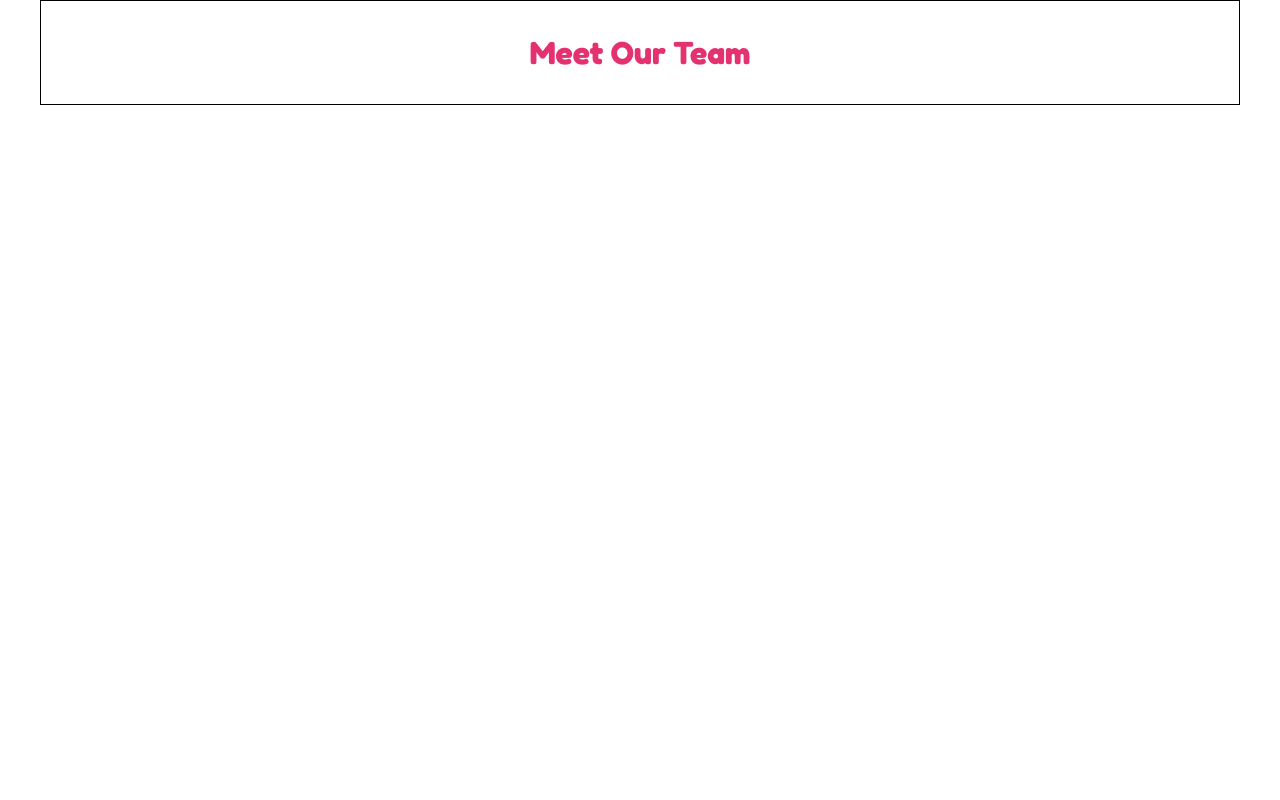
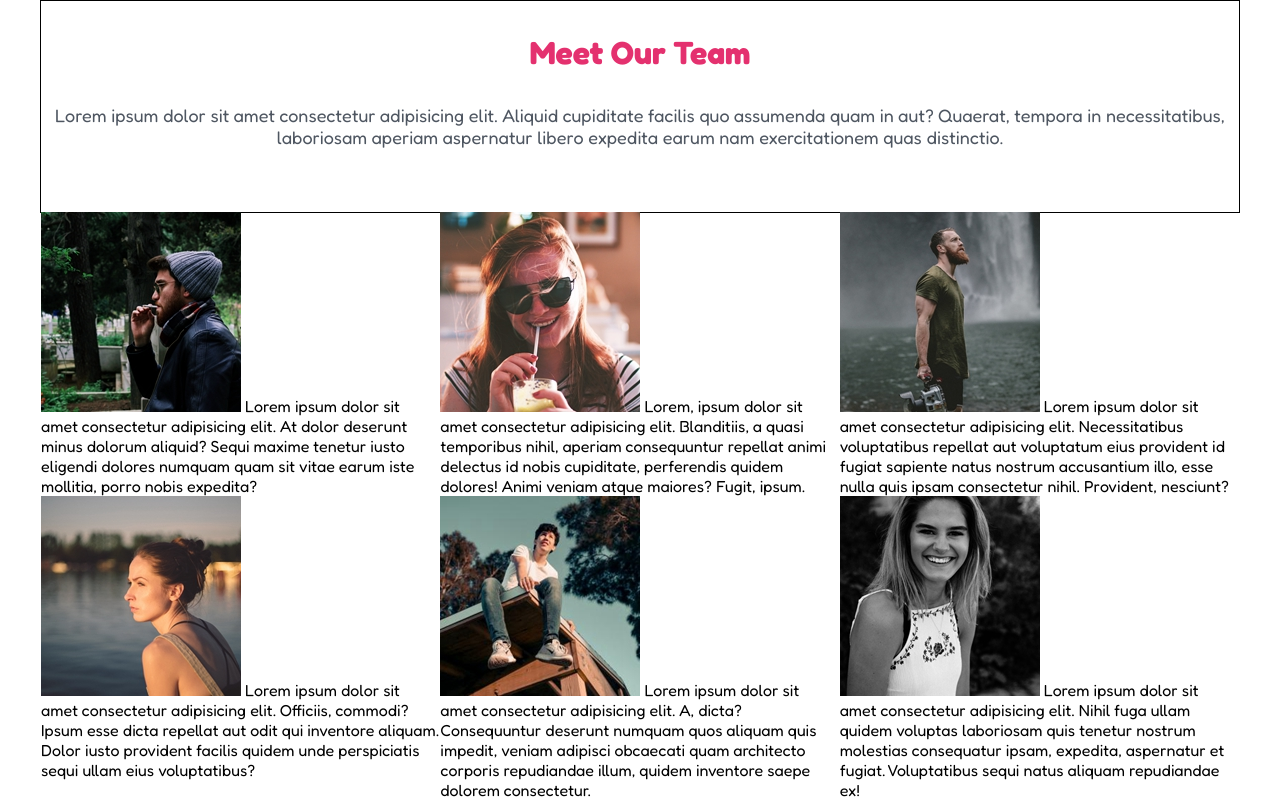
Before and after one commit to torone89/html-css-float-cards, a plain HTML site: page index.html in a window 1280 px wide. Drawn offline with Linux system fonts and the light colour scheme.

Commit message:
Adding table float

```diff
--- a/css/style.css
+++ b/css/style.css
@@ -1,5 +1,6 @@
 /* # COLOR PALETTE
 rosa : #e4316f
+grey: c
 */
 
 
@@ -26,9 +27,28 @@ body {
     border: 1px solid black;
 }
 
+p {
+    text-align: center;
+    font-size: large;
+    color: #4e5661;
+    margin-bottom: 4rem;
+}
+
 /* Header */
 h1 {
     color: #e4316f;
     text-align: center;
     padding: 2rem;
 }
+
+.column {
+    width: calc(100% / 3);
+    float: left;
+
+}
+
+.clearfix::after {
+    content: '';
+    display: table;
+    clear: both;
+}
--- a/index.html
+++ b/index.html
@@ -32,31 +32,62 @@
         <main>
             <!-- Divido in 2 sezioni  -->
             <section id="paragraph">
+                <p>
+                    Lorem ipsum dolor sit amet consectetur adipisicing elit. Aliquid cupiditate facilis quo assumenda
+                    quam in aut? Quaerat, tempora in necessitatibus, laboriosam aperiam aspernatur libero expedita earum
+                    nam exercitationem quas distinctio.
+                </p>
 
             </section>
 
-            <section id="table">
+            <section id="clearfix">
 
 
-                <div class="photo-prima">
+                <div class="column">
+                    <img src="img/male1.png" alt="male-first">
+                    Lorem ipsum dolor sit amet consectetur adipisicing elit. At dolor deserunt minus dolorum aliquid?
+                    Sequi maxime tenetur iusto eligendi dolores numquam quam sit vitae earum iste mollitia, porro nobis
+                    expedita?
                 </div>
 
-                <div class="photo-seconda">
+                <div class="column">
+                    <img src="img/female1.png" alt="female-first">
 
+                    Lorem, ipsum dolor sit amet consectetur adipisicing elit. Blanditiis, a quasi temporibus nihil,
+                    aperiam consequuntur repellat animi delectus id nobis cupiditate, perferendis quidem dolores!
+                    Animi veniam atque maiores? Fugit, ipsum.
                 </div>
 
-                <div class="photo-terza">
+                <div class="column">
+                    <img src="img/male2.png" alt="male-second">
+                    Lorem ipsum dolor sit amet consectetur adipisicing elit. Necessitatibus voluptatibus repellat
+                    aut voluptatum eius provident id fugiat sapiente natus nostrum accusantium illo, esse nulla quis
+                    ipsam consectetur nihil. Provident, nesciunt?
+                </div>
 
+
+
+                <div class="column">
+                    <img src="img/female2.png" alt="female-second">
+                    Lorem ipsum dolor sit amet consectetur adipisicing elit. Officiis, commodi? Ipsum esse dicta
+                    repellat aut odit qui inventore aliquam. Dolor iusto provident facilis quidem unde perspiciatis
+                    sequi ullam eius voluptatibus?
                 </div>
-                <div class="photo-quarta">
 
+                <div class="column">
+                    <img src="img/male3.png" alt="male-third">
+                    Lorem ipsum dolor sit amet consectetur adipisicing elit. A, dicta? Consequuntur deserunt numquam
+                    quos aliquam quis impedit, veniam adipisci obcaecati quam architecto corporis repudiandae illum,
+                    quidem inventore saepe dolorem consectetur.
                 </div>
-                <div class="photo-quinta">
 
-                </div>
-                <div class="photo-sesta">
+                <div class="column">
+                    <img src="img/female3.png" alt="female3">
+                    Lorem ipsum dolor sit amet consectetur adipisicing elit. Nihil fuga ullam quidem voluptas laboriosam
+                    quis tenetur nostrum molestias consequatur ipsam, expedita, aspernatur et fugiat. Voluptatibus sequi
+                    natus aliquam repudiandae ex!
+                    <div>
 
-                </div>
 
 
             </section>
```
